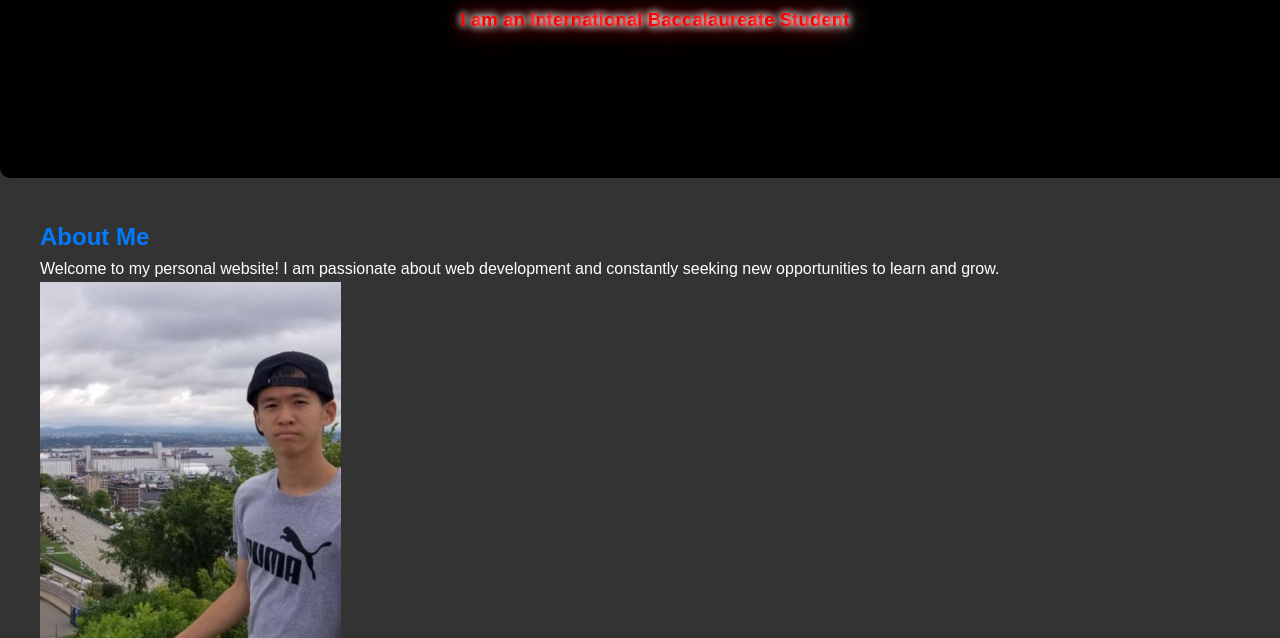
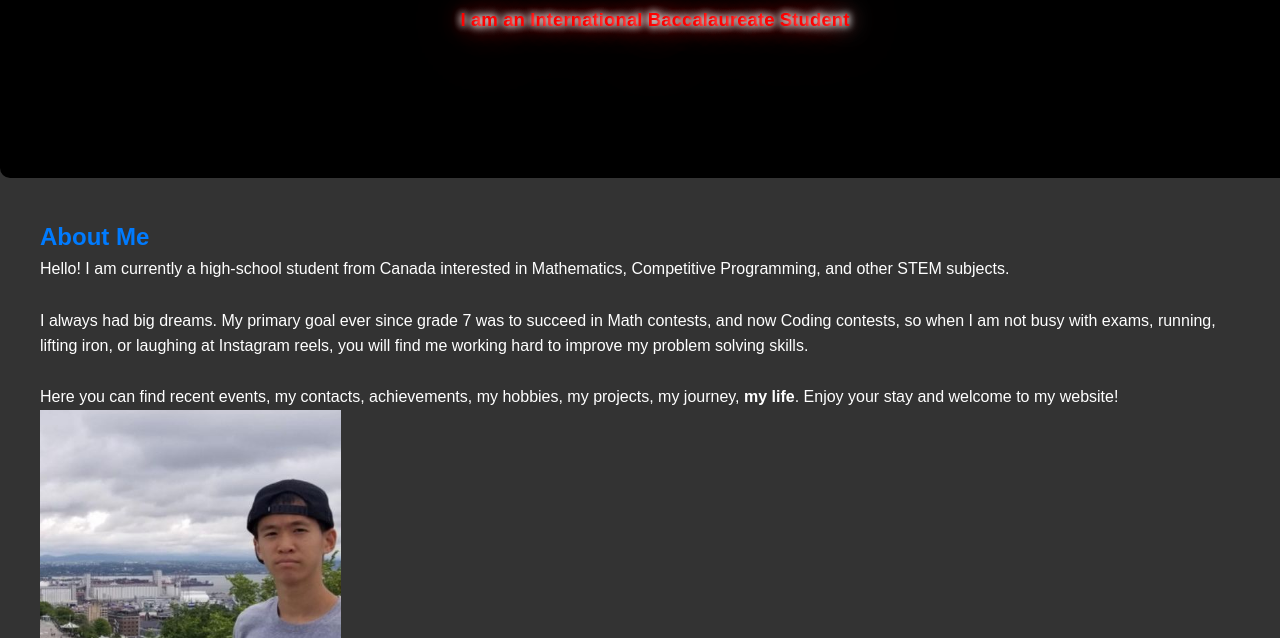
Before and after one commit to CodingMayus/CodingMayus.github.io, a plain HTML site: page index.html in a window 1280 px wide. Shown: the part 162-800 px from the top of the page. Drawn offline with nearby package versions, Linux system fonts and the light colour scheme.

Commit message:
Update index.html

```diff
--- a/index.html
+++ b/index.html
@@ -59,8 +59,16 @@
     <!-- About Me Section -->
     <section id="about">
         <h2>About Me</h2>
-        <p>Welcome to my personal website! I am passionate about web development and constantly seeking new
-            opportunities to learn and grow.</p>
+        <p>
+Hello!  I am currently a high-school student from Canada interested in Mathematics, Competitive Programming, and other STEM subjects. <p>
+<br>
+<p>
+                          I always had big dreams. My primary goal ever since grade 7 was to succeed in Math contests, and now Coding contests, so when I am not busy with exams, running, lifting iron,  or laughing at Instagram reels, you will find me working hard to improve my problem solving skills.
+                          </p>
+      <br>
+       <p>
+       Here you can find recent events, my contacts, achievements, my hobbies, my projects, my journey, <strong>my life</strong>. Enjoy your stay and welcome to my website!
+</p>
         <!-- Add more content as needed -->
         <img src = "/me.png">
     </section>
```
